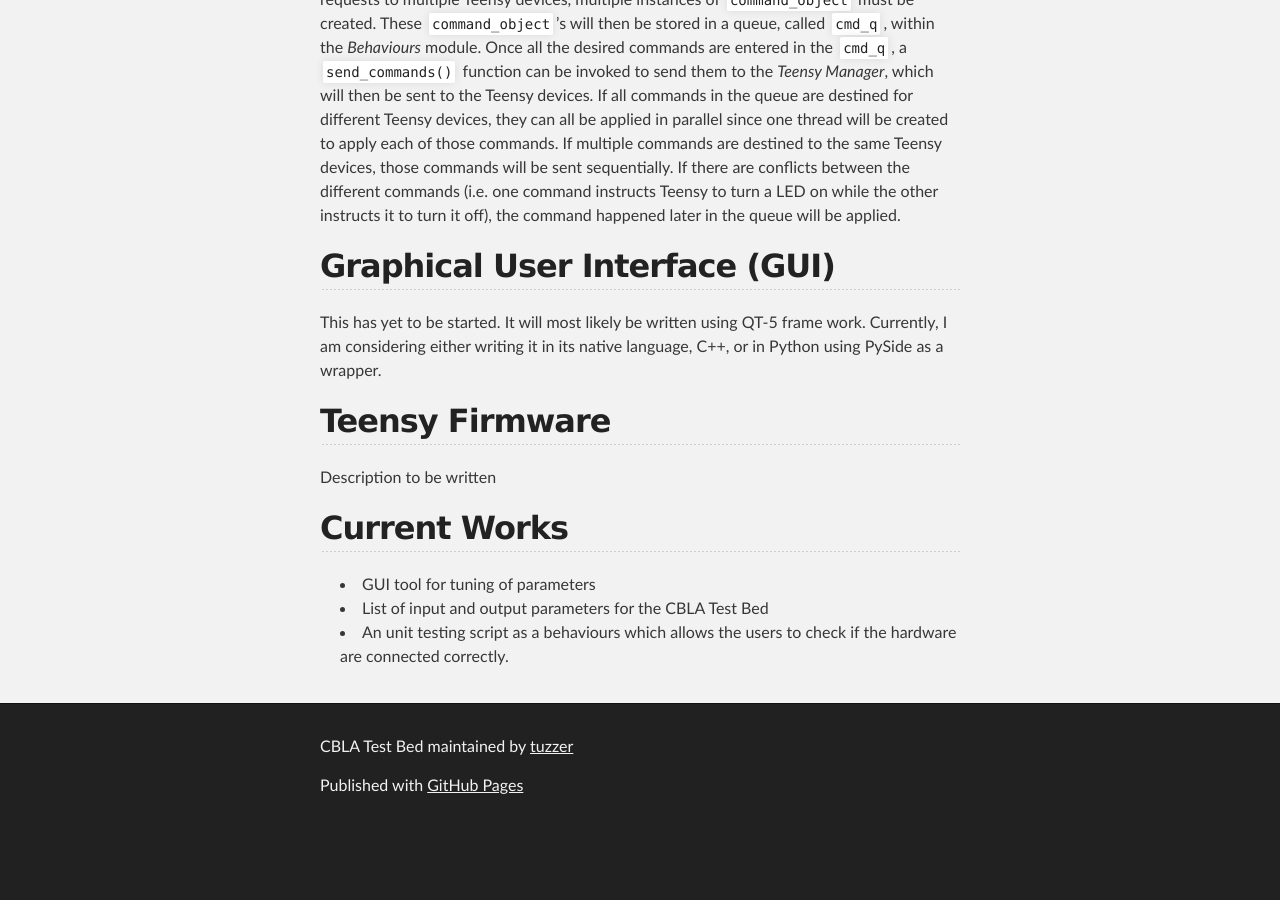
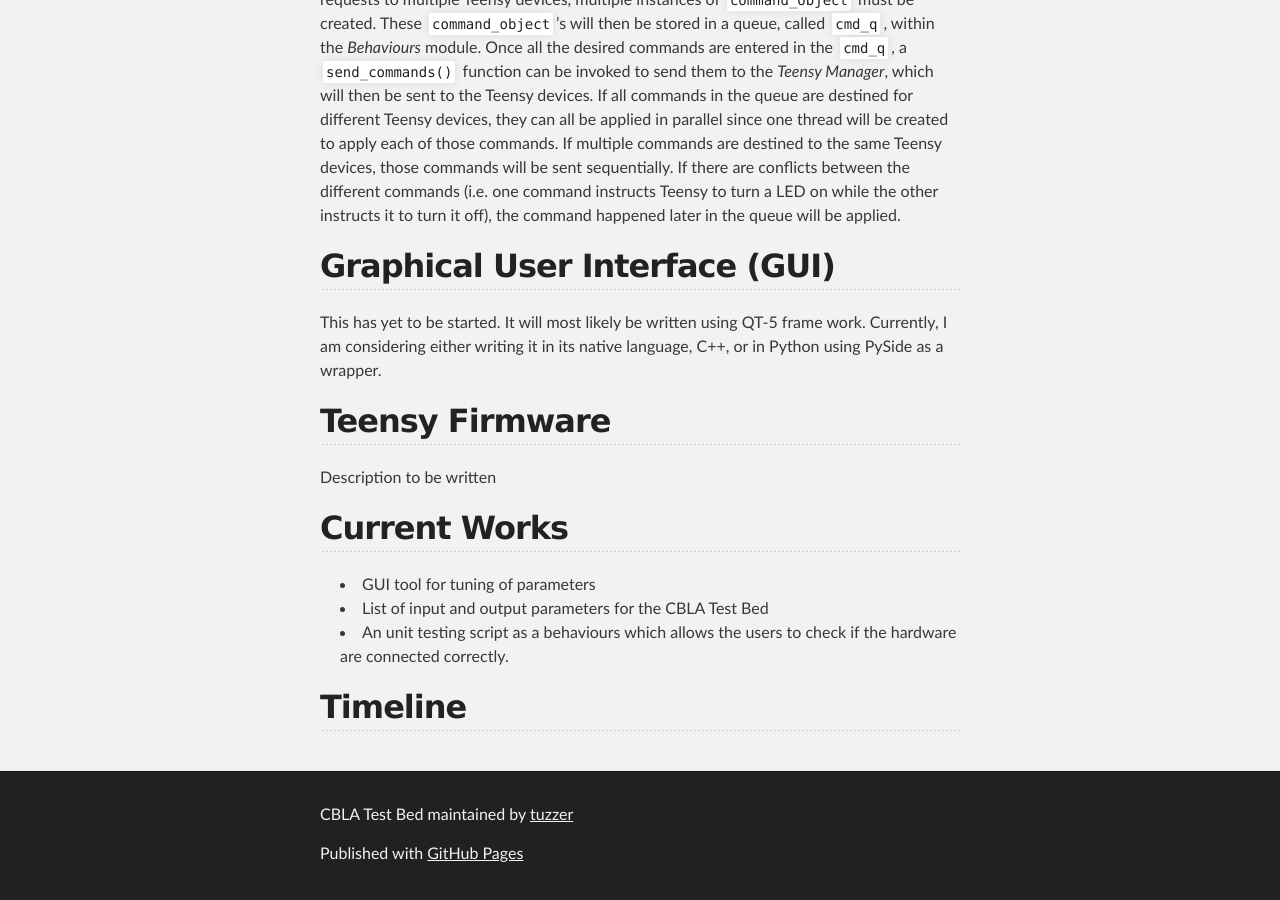
Before and after one commit to MattChanTK/Hylozoic-Series-3, a Jekyll site: the page built from index.md, in a window 1280 px wide and 900 px high, scrolled down 3466 px. Built offline with Jekyll 4.4.1, drawn with Linux system fonts in a browser that asks for light colours; Markdown is read by kramdown in place of the engine named in the settings; before the commit the page ends 4298 px from its top, so only the background shows below that.

Commit message:
Adding the Timeline section

```diff
--- a/index.md
+++ b/index.md
@@ -91,3 +91,5 @@ Description to be written
 * GUI tool for tuning of parameters
 * List of input and output parameters for the CBLA Test Bed
 * An unit testing script as a behaviours which allows the users to check if the hardware are connected correctly.
+
+## Timeline
```
